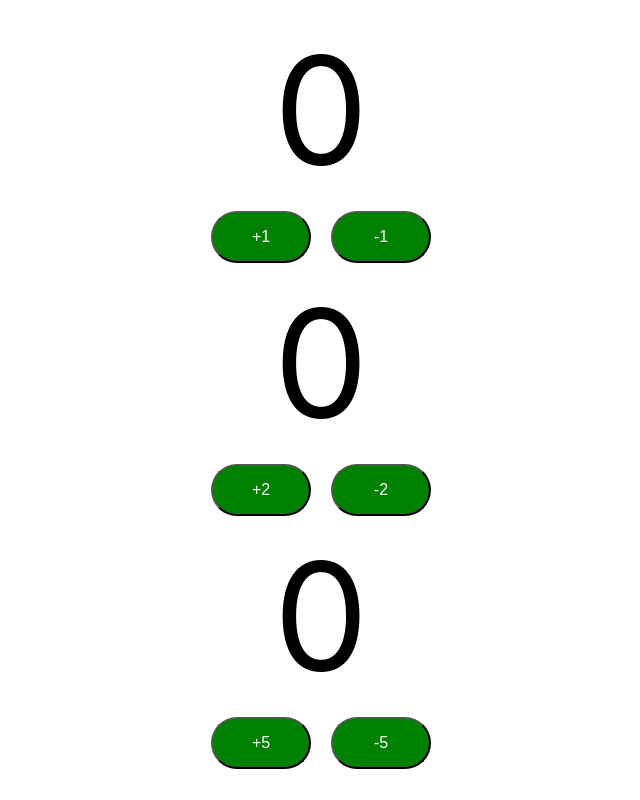
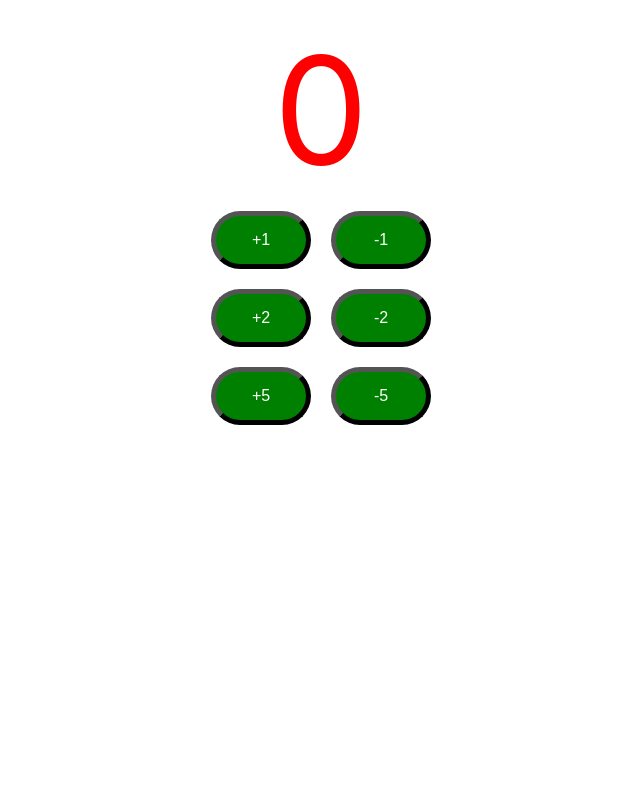
Before and after one commit to Rakesh-Nair/todoapp-react, a React (Create React App) app: page / in a window 1280 px wide. Shown: the whole page, without its empty margins (319-959 px from the left). Built offline with nearby package versions, Linux system fonts and the light colour scheme.

Commit message:
create outer state

```diff
--- a/src/components/counter/Counter.css
+++ b/src/components/counter/Counter.css
@@ -7,11 +7,17 @@
     padding: 15px;
     border-radius: 30px;
     border-color: black;
-    border-width: 5pxß;
+    border-width: 5px;
 }
 
 
 .count{
+    font-size: 50px;
+    padding: 20px;
+}
+
+.parentCount{
     font-size: 150px;
-    padding: 20pxß;
+    padding: 20px;
+    color: red;
 }
--- a/src/components/counter/Counter.jsx
+++ b/src/components/counter/Counter.jsx
@@ -3,28 +3,52 @@ import { PropTypes } from "prop-types";
 import "./Counter.css";
 
 export default function Counter() {
+  const [count, setCount] = useState(0);
+
+  function incrementCount(by) {
+    setCount(count + by);
+  }
+
+  function decrementCount(by) {
+    setCount(count - by);
+  }
+
   return (
     <div>
-      <CounterButton by={1} />
-      <CounterButton by={2} />
-      <CounterButton by={5} />
+      <span className="parentCount">{count}</span>
+      <CounterButton
+        by={1}
+        incrementCount={incrementCount}
+        decrementCount={decrementCount}
+      />
+      <CounterButton
+        by={2}
+        incrementCount={incrementCount}
+        decrementCount={decrementCount}
+      />
+      <CounterButton
+        by={5}
+        incrementCount={incrementCount}
+        decrementCount={decrementCount}
+      />
     </div>
   );
 }
 
-function CounterButton({ by }) {
+function CounterButton({ by, incrementCount, decrementCount }) {
   function incrementCounterFunction() {
     setCount(count + by);
+    incrementCount(by);
   }
 
   function decrementCounterFunction() {
     setCount(count - by);
+    decrementCount(by);
   }
 
   const [count, setCount] = useState(0);
   return (
     <div className="Counter">
-      <span className="count">{count}</span>
       <div>
         <button className="counterButton" onClick={incrementCounterFunction}>
           +{by}
```
